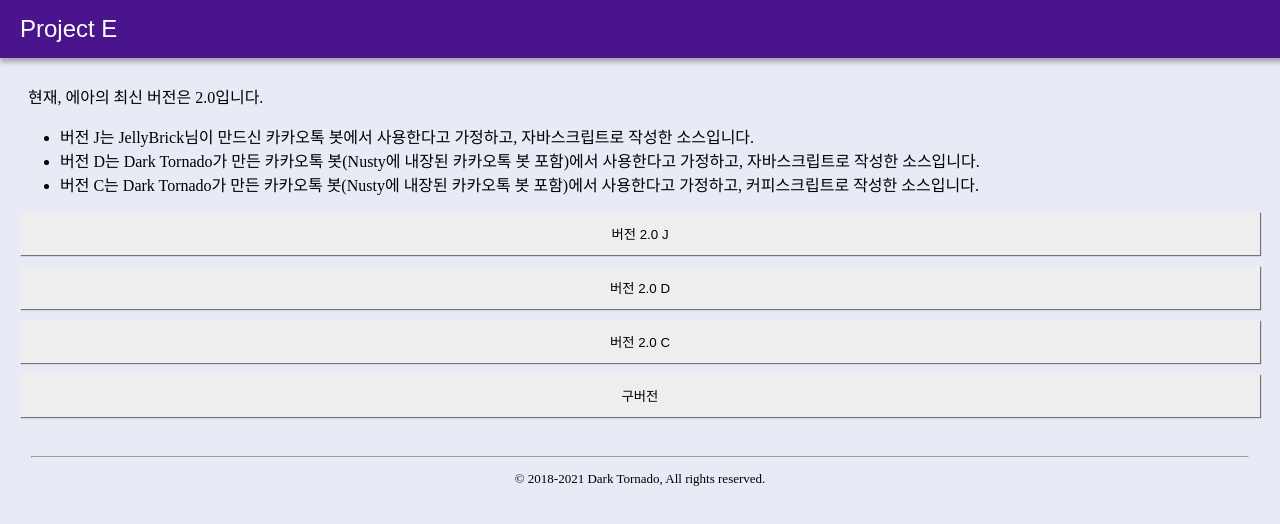
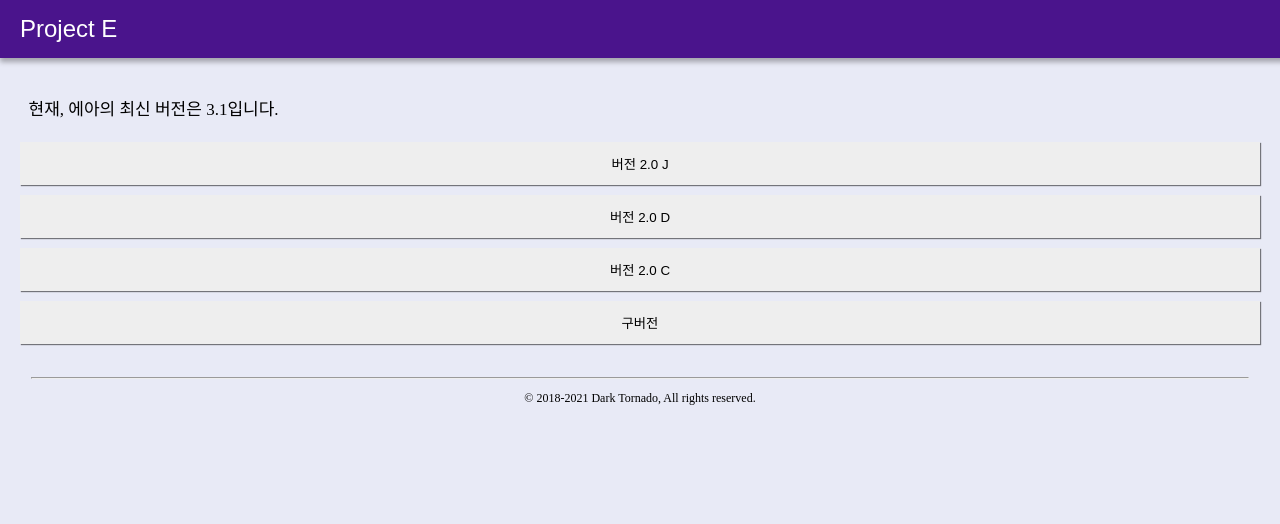
Before and after one commit to DarkTornado/ProjectE, a plain HTML site: page download.html in a window 1280 px wide. Drawn offline with Linux system fonts and the light colour scheme.

Commit message:
소스 다듬기

```diff
--- /dev/null
+++ b/css/style.css
@@ -0,0 +1,35 @@
+@charset "utf-8";
+
+
+body {
+    background-color: #E8EAF6;
+    margin: 0px;
+}
+
+div.title {
+    background: #4A148C;
+    padding: 15px 20px 15px 20px;
+    box-shadow: 0px 4px 5px 0px rgba(0, 0, 0, 0.3);
+    width: 100%;
+    position: fixed;
+}
+
+div.body {
+    padding: 60px 20px 20px 20px;
+}
+
+input.button {
+    width: 100%;
+    height: 43px;
+    background: #EEEEEE;
+    border: 0;
+    box-shadow: 1px 1px 1px 0px rgba(0, 0, 0, 0.5);
+    margin: 5px 0px;
+}
+
+p {
+    font-size: 17px;
+}
+p.copyright{
+    font-size: 12px;
+}
--- a/download.html
+++ b/download.html
@@ -6,42 +6,29 @@
     <title>
         Project EA
     </title>
+    <link rel="stylesheet" href="./css/style.css" type="text/css" />
 </head>
 
-<body bgcolor=#E8EAF6 style="margin:0px 0px 0px 0px;">
+<body>
 
-    <div style="background:#4A148C;padding:15px 20px 15px 20px;box-shadow:0px 4px 5px 0px rgba(0, 0, 0, 0.3);width:100%;position:fixed;">
+    <div class=title>
         <font color=WHITE size='5px' face='arial'>Project E</font>
     </div>
     <br>
 
-    <div style="padding:50px 20px 20px 20px;">
-        <font color=BLACK size='3px'>
-
-            <p>&nbsp;
-                현재, 에아의 최신 버전은 2.0입니다.
-            </p>
-
-            <ul>
-                <li>버전 J는 JellyBrick님이 만드신 카카오톡 봇에서 사용한다고 가정하고, 자바스크립트로 작성한 소스입니다.</li>
-                <li>버전 D는 Dark Tornado가 만든 카카오톡 봇(Nusty에 내장된 카카오톡 봇 포함)에서 사용한다고 가정하고, 자바스크립트로 작성한 소스입니다.</li>
-                <li>버전 C는 Dark Tornado가 만든 카카오톡 봇(Nusty에 내장된 카카오톡 봇 포함)에서 사용한다고 가정하고, 커피스크립트로 작성한 소스입니다.</li>
-            </ul>
-
-        </font>
-        <font color=BLACK size='1px'>
-            <center>
-                <input type=button value="버전 2.0 J" style="width:100%;height:43px;background:#EEEEEE;border:0;box-shadow:1px 1px 1px 0px rgba(0, 0, 0, 0.5);" onclick="download(0);"><br><br>
-                <input type=button value="버전 2.0 D" style="width:100%;height:43px;background:#EEEEEE;border:0;box-shadow:1px 1px 1px 0px rgba(0, 0, 0, 0.5);" onclick="download(1);"><br><br>
-                <input type=button value="버전 2.0 C" style="width:100%;height:43px;background:#EEEEEE;border:0;box-shadow:1px 1px 1px 0px rgba(0, 0, 0, 0.5);" onclick="download(2);"><br><br>
-                <input type=button value="구버전" style="width:100%;height:43px;background:#EEEEEE;border:0;box-shadow:1px 1px 1px 0px rgba(0, 0, 0, 0.5);" onclick="gotoGithub();"><br><br>
-            </center>
-        </font>
+    <div class=body>
+        <p>&nbsp;
+            현재, 에아의 최신 버전은 3.1입니다.
+        </p>
+        <center>
+            <input class=button type=button value="버전 2.0 J" onclick="download(0);"><br>
+            <input class=button type=button value="버전 2.0 D" onclick="download(1);"><br>
+            <input class=button type=button value="버전 2.0 C" onclick="download(2);"><br>
+            <input class=button type=button value="구버전" onclick="gotoGithub();"><br>
+        </center>
     </div>
-    <hr width=95%>
-    <font color=BLACK size='2px'>
-        <p align=center>© 2018-2021 Dark Tornado, All rights reserved.</p>
-    </font>
+    <hr width=95% />
+    <p class=copyright align=center>© 2018-2021 Dark Tornado, All rights reserved.</p>
     <script>
         function download(n) {
             var vers = "2.0";
```
Also changed, not shown: commands.html (+6 -9 lines), index.html (+11 -16 lines), license.html (+9 -12 lines), images/PojectEA.png (added).
